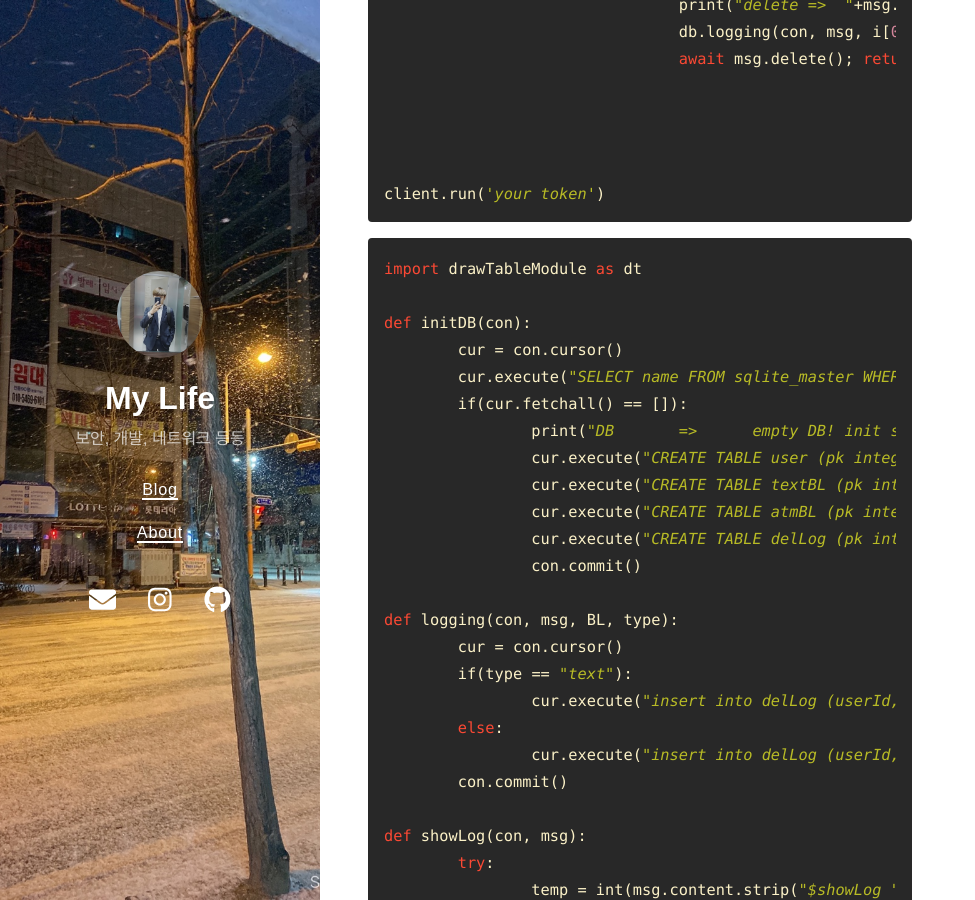
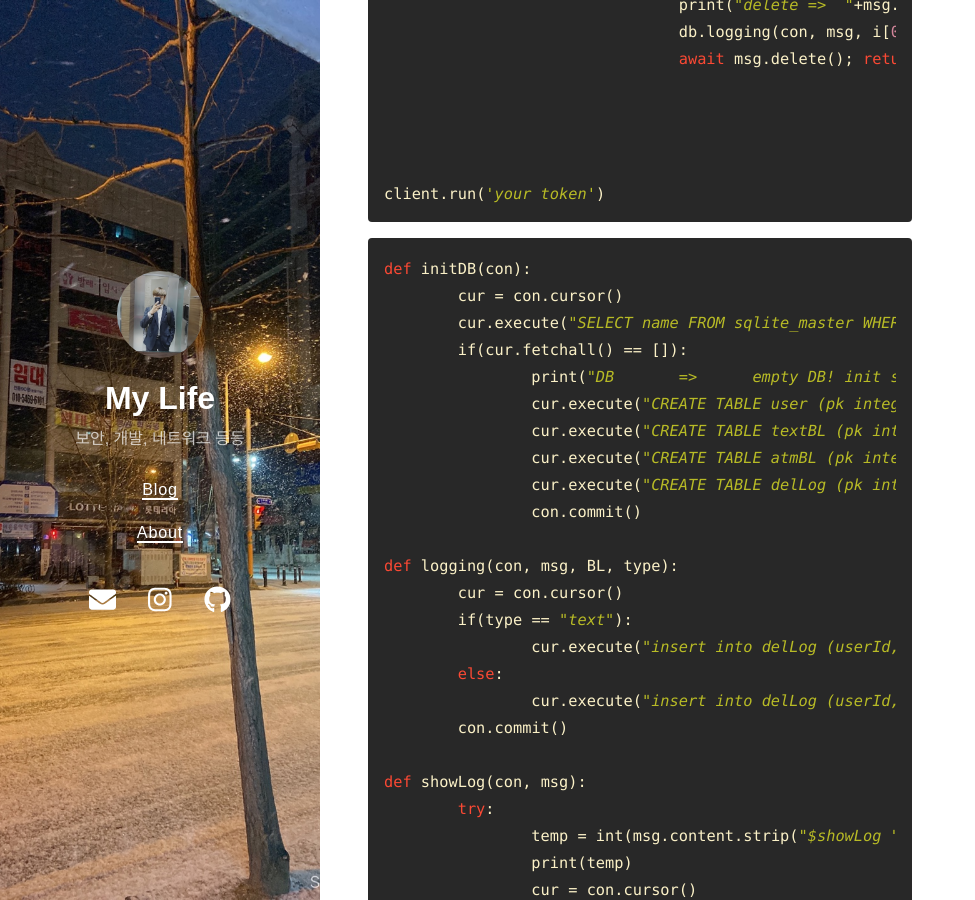
Before and after one commit to dig06161/dig06161.github.io, a Jekyll site: the page built from _posts/2022-05-01-discord.py-start.md, in a window 1280 px wide and 900 px high, scrolled down 7207 px. Shown: the whole window, without its empty margins (0-975 px from the left). Built offline with Jekyll 4.4.1, drawn with Linux system fonts in a browser that asks for light colours; nearby versions of some CDN libraries; comment, search, counter and statistics services are not loaded.

Commit message:
ㅁㅇㄴㄹ

````diff
--- a/_posts/2022-05-01-discord.py-start.md
+++ b/_posts/2022-05-01-discord.py-start.md
@@ -25,7 +25,7 @@ date: 2022-05-01 17:30
 
 우선 여기서 사용할 라이브러리는 discord.py라는 라이브러리로, 파이썬 코루틴(비동기)기반으로 작동하는 라이브러리이다.
 
-기본적으로 코드는 [https://discordpy-ko.github.io/](https://discordpy-ko.github.io/) 의 가이드를 따라했다.
+기본적으로 코드는 [https://discordpy-ko.github.io/](https://discordpy-ko.github.io/) 의 가이드를 따라했다\.
 
 [https://discord.com/developers/applications](https://discord.com/developers/applications) 에서 봇을 생성하고 기본적인 봇에대한 정보를 설정해 준다.
 
@@ -229,8 +229,6 @@ client.run('your token')
 ```
 
 ```python
-import drawTableModule as dt
-
 def initDB(con):
 	cur = con.cursor()
 	cur.execute("SELECT name FROM sqlite_master WHERE type='table';")
````
